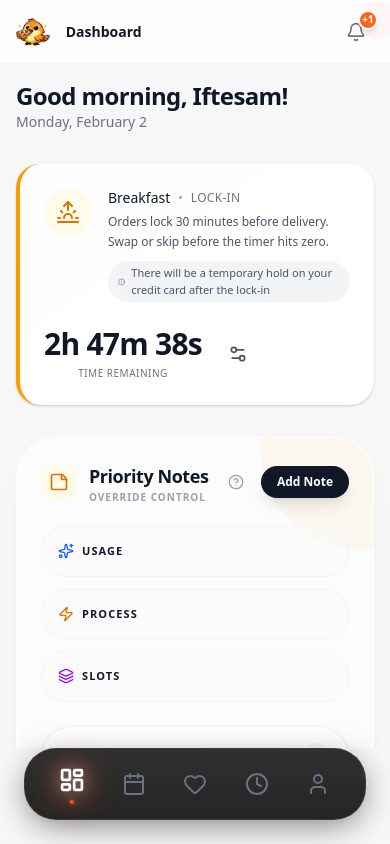
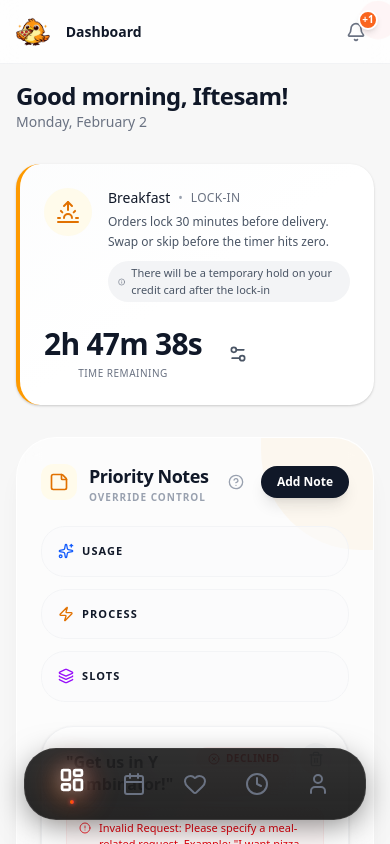
Before and after one commit to iftesam/hungrybird, a Next.js app: page / in a window 390 px wide. Built offline with nearby package versions, Linux system fonts and the light colour scheme.

Commit message:
Fix mobile full-screen content and eliminate white space on scroll

```diff
--- a/components/AppShell.jsx
+++ b/components/AppShell.jsx
@@ -114,10 +114,11 @@
             </aside>
 
             {/* --- MAIN CONTENT AREA --- */}
-            <main className="flex-1 flex flex-col min-w-0 bg-zinc-50/50 relative pb-24 md:pb-0">
+            <main className="flex-1 relative bg-zinc-50/50">
                 <header className={cn(
-                    "h-16 border-b border-gray-200/50 bg-white/80 backdrop-blur-md flex items-center justify-between px-4 md:px-8 sticky top-0 transition-transform duration-300 z-[1000]",
-                    isHidden && "md:translate-y-0 -translate-y-full"
+                    "h-16 border-b border-gray-200/50 bg-white/80 backdrop-blur-md flex items-center justify-between px-4 md:px-8 z-[1000] transition-transform duration-300",
+                    "fixed top-0 left-0 right-0 md:left-64",
+                    isHidden && "-translate-y-full"
                 )}>
                     <div className="flex items-center gap-4 text-sm text-gray-500">
                         <div className="md:hidden">
@@ -194,7 +195,7 @@
 
                 <div
                     ref={scrollRef}
-                    className="flex-1 overflow-y-auto p-4 md:p-8 scrollbar-hide"
+                    className="absolute inset-0 overflow-y-auto scrollbar-hide pt-16"
                 >
                     <AnimatePresence mode="wait" initial={false}>
                         {/* FIX 3: THE GOLDEN FIX. Use pathname as the key. */}
@@ -208,7 +209,7 @@
                                 damping: 30,
                                 duration: 0.2
                             }}
-                            className="w-full max-w-6xl mx-auto"
+                            className="w-full max-w-6xl mx-auto p-4 md:p-8 pb-32"
                         >
                             {children}
                         </motion.div>
```
